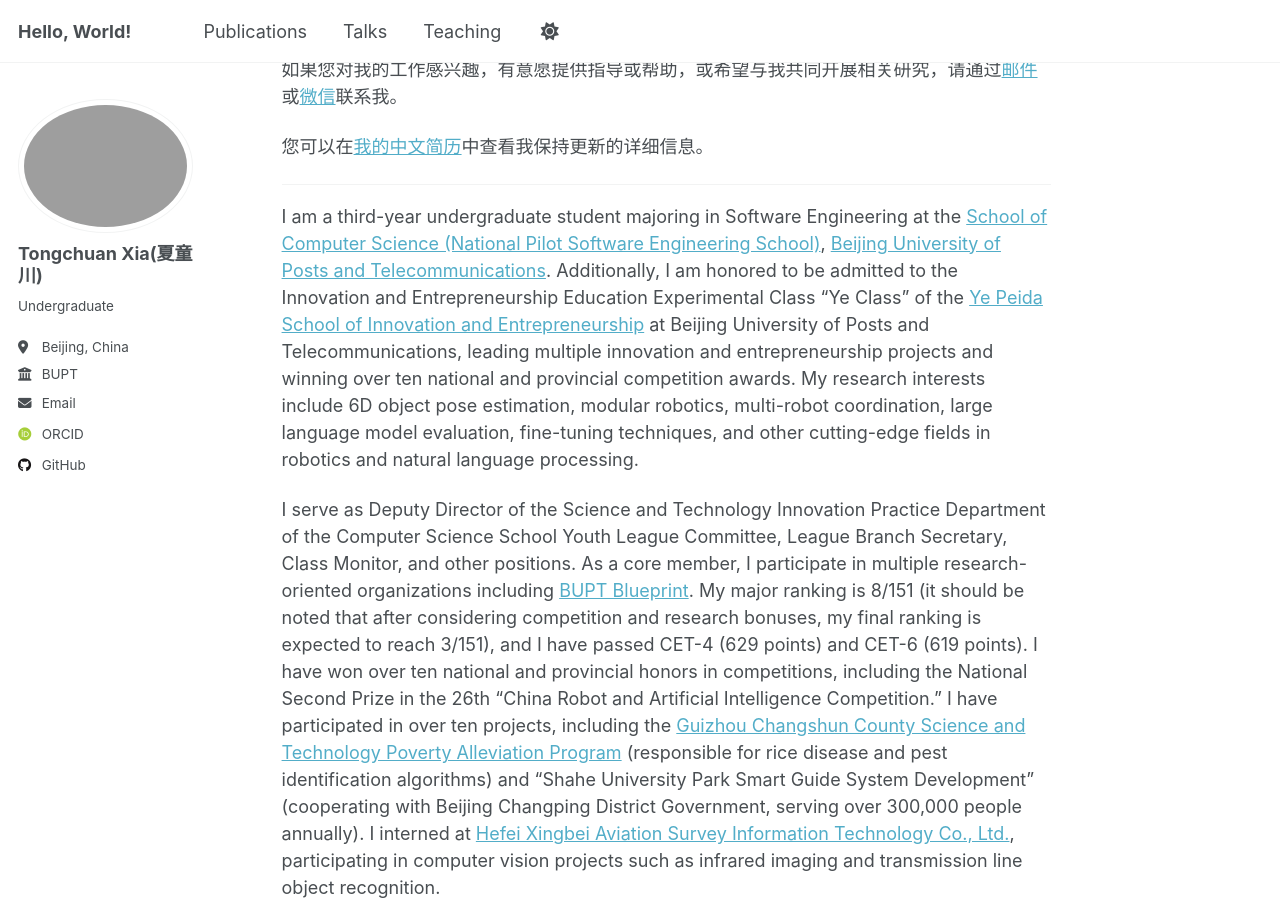
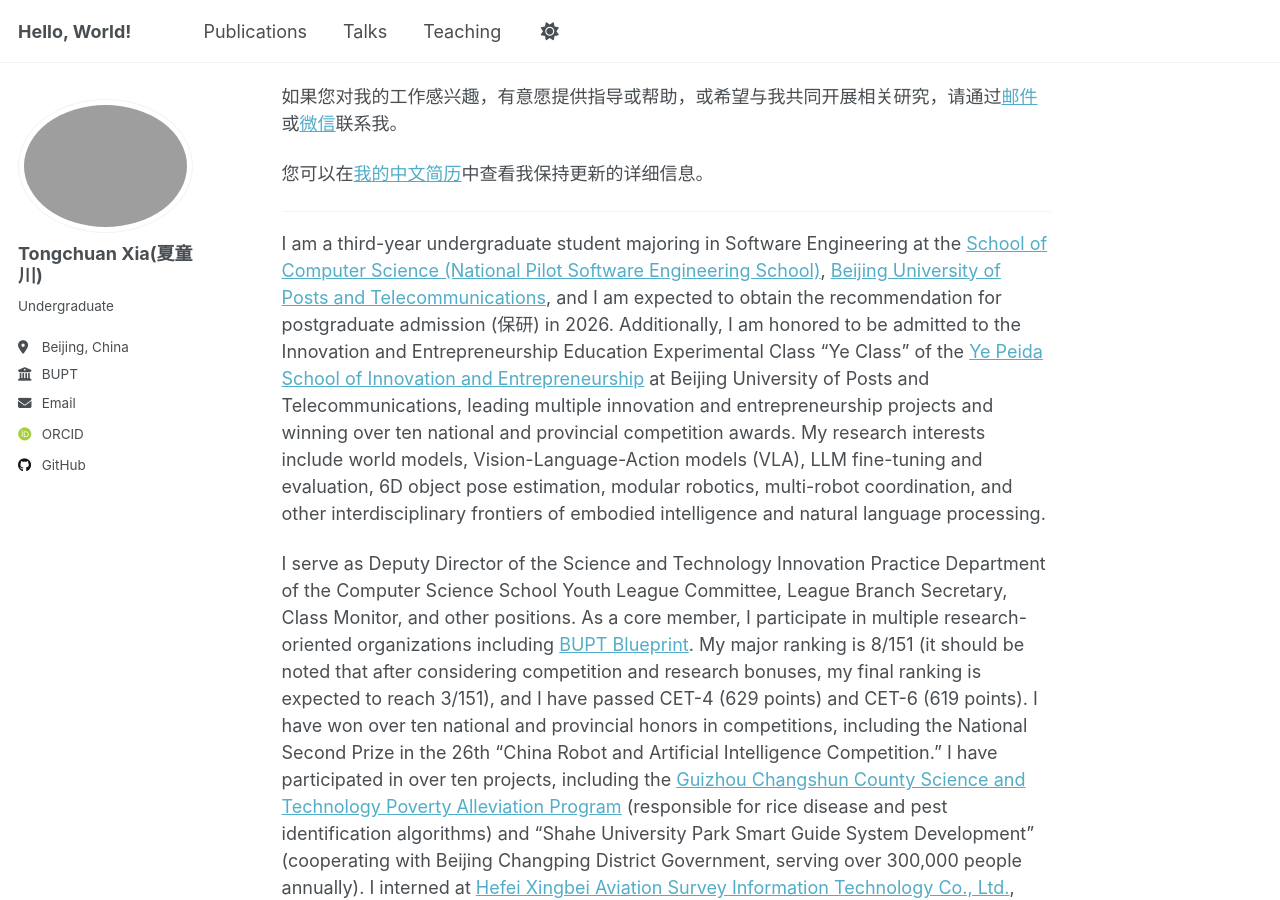
Before and after one commit to Heartune/Heartune.github.io, a Jekyll site: the page built from _pages/about.md, in a window 1280 px wide and 900 px high, scrolled down 1500 px. Built offline with Jekyll 4.4.1, drawn with Linux system fonts in a browser that asks for light colours; some web fonts are replaced; a script that is not in the unit is left out; some of the changed text lies outside the part shown.

Commit message:
Update research interests and add expected postgraduate admission
Refine research interests to focus on world models, VLA, and LLM fine-tuning/evaluation. Add expected recommendation for postgraduate admission in 2026.

🤖 Generated with [Claude Code](https://claude.com/claude-code)

Co-Authored-By: Claude <noreply@anthropic.com>

```diff
--- a/_pages/about.md
+++ b/_pages/about.md
@@ -7,7 +7,7 @@ redirect_from:
   - /about.html
 ---
 
-我是[北京邮电大学](https://www.bupt.edu.cn/)[计算机学院（国家示范性软件学院）](https://scs.bupt.edu.cn/index.htm)软件工程专业三年级本科生。此外，我还有幸被北京邮电大学[叶培大创新创业学院](https://yepeida.bupt.edu.cn/)创新创业教育实验班"叶班"录取，主导多项创新创业项目。我的研究兴趣包括物体6D位姿估计、模块化机器人、多机器人协同、大语言模型评估、微调技术等机器人学与自然语言处理的前沿领域。
+我是[北京邮电大学](https://www.bupt.edu.cn/)[计算机学院（国家示范性软件学院）](https://scs.bupt.edu.cn/index.htm)软件工程专业三年级本科生，预计将于2026年取得推免研究生资格。此外，我还有幸被北京邮电大学[叶培大创新创业学院](https://yepeida.bupt.edu.cn/)创新创业教育实验班"叶班"录取，主导多项创新创业项目。我的研究兴趣包括世界模型、VLA、LLM微调与评估、物体6D位姿估计、模块化机器人、多机器人协同等具身智能与自然语言处理的交叉前沿领域。
 
 我在校担任计算机学院团委科创实践部副部长、团支书、班长等多项职务，作为中心组成员参与[北邮蓝图](https://peking.bjd.com.cn/content/s6109f126e4b0f21db068a1c7.html)等多个研究型社团组织；专业排名8/151（需要补充的是，在考虑竞赛及科研加分后，我的最终成绩预计将达到3/151），通过大学英语四级（629分）、六级（619分）；竞赛获第26届"中国机器人及人工智能大赛"国家级二等奖等十余项国家级、省级荣誉；参与[贵州长顺县科技扶贫计划](https://mp.weixin.qq.com/s/6OjkT8vqIqM76sAiqX3pJg)（负责水稻病虫害识别算法）、"沙河高教园智慧导览系统研发"（与北京市昌平区政府合作，服务超30万人次/年）等十余项项目，在[合肥星北航测信息科技有限公司](http://www.navmonitor.com/)实习，参与红外成像、输电线路物体识别等计算机视觉类项目。
 
@@ -37,7 +37,7 @@ redirect_from:
 
 ---
 
-I am a third-year undergraduate student majoring in Software Engineering at the [School of Computer Science (National Pilot Software Engineering School)](https://scs.bupt.edu.cn/index.htm), [Beijing University of Posts and Telecommunications](https://www.bupt.edu.cn/). Additionally, I am honored to be admitted to the Innovation and Entrepreneurship Education Experimental Class "Ye Class" of the [Ye Peida School of Innovation and Entrepreneurship](https://yepeida.bupt.edu.cn/) at Beijing University of Posts and Telecommunications, leading multiple innovation and entrepreneurship projects and winning over ten national and provincial competition awards. My research interests include 6D object pose estimation, modular robotics, multi-robot coordination, large language model evaluation, fine-tuning techniques, and other cutting-edge fields in robotics and natural language processing.
+I am a third-year undergraduate student majoring in Software Engineering at the [School of Computer Science (National Pilot Software Engineering School)](https://scs.bupt.edu.cn/index.htm), [Beijing University of Posts and Telecommunications](https://www.bupt.edu.cn/), and I am expected to obtain the recommendation for postgraduate admission (保研) in 2026. Additionally, I am honored to be admitted to the Innovation and Entrepreneurship Education Experimental Class "Ye Class" of the [Ye Peida School of Innovation and Entrepreneurship](https://yepeida.bupt.edu.cn/) at Beijing University of Posts and Telecommunications, leading multiple innovation and entrepreneurship projects and winning over ten national and provincial competition awards. My research interests include world models, Vision-Language-Action models (VLA), LLM fine-tuning and evaluation, 6D object pose estimation, modular robotics, multi-robot coordination, and other interdisciplinary frontiers of embodied intelligence and natural language processing.
 
 I serve as Deputy Director of the Science and Technology Innovation Practice Department of the Computer Science School Youth League Committee, League Branch Secretary, Class Monitor, and other positions. As a core member, I participate in multiple research-oriented organizations including [BUPT Blueprint](https://peking.bjd.com.cn/content/s6109f126e4b0f21db068a1c7.html). My major ranking is 8/151 (it should be noted that after considering competition and research bonuses, my final ranking is expected to reach 3/151), and I have passed CET-4 (629 points) and CET-6 (619 points). I have won over ten national and provincial honors in competitions, including the National Second Prize in the 26th "China Robot and Artificial Intelligence Competition." I have participated in over ten projects, including the [Guizhou Changshun County Science and Technology Poverty Alleviation Program](https://mp.weixin.qq.com/s/6OjkT8vqIqM76sAiqX3pJg) (responsible for rice disease and pest identification algorithms) and "Shahe University Park Smart Guide System Development" (cooperating with Beijing Changping District Government, serving over 300,000 people annually). I interned at [Hefei Xingbei Aviation Survey Information Technology Co., Ltd.](http://www.navmonitor.com/), participating in computer vision projects such as infrared imaging and transmission line object recognition.
 
```
